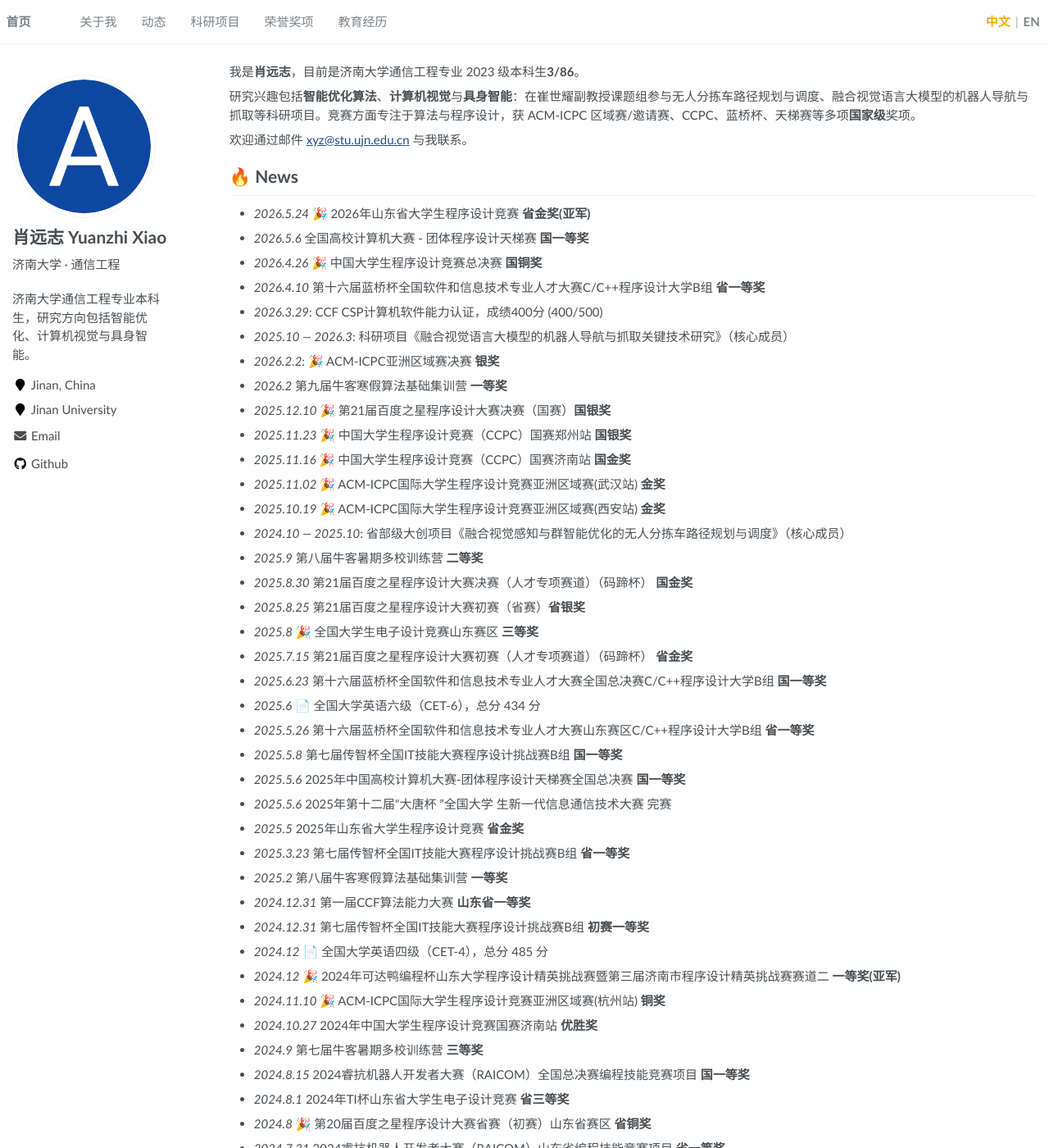
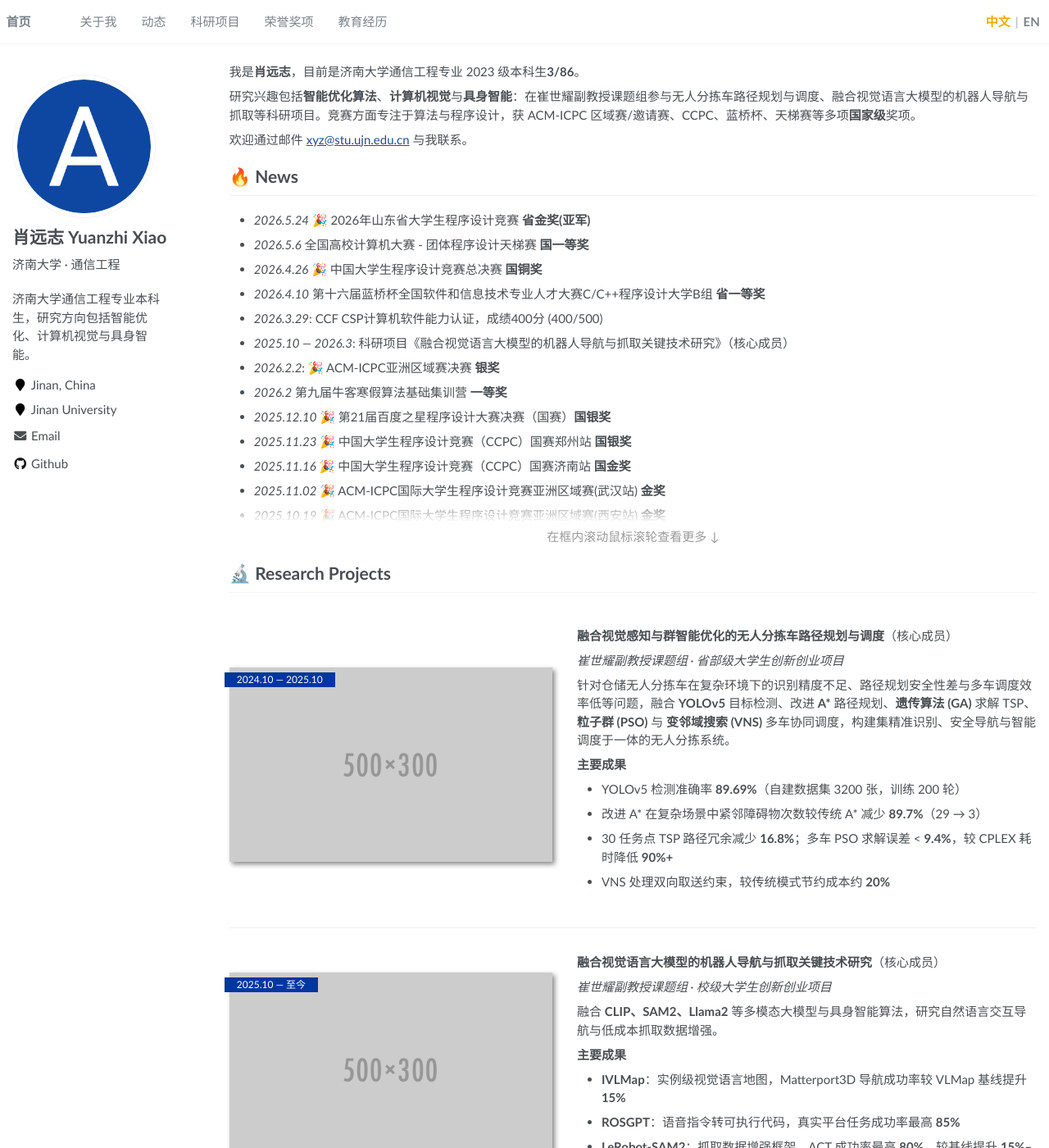
Before and after one commit to xuemanqwq/xuemanqwq.github.io, a Jekyll site: the page built from _pages/about.md, in a window 1280 px wide and 1400 px high. Shown: the whole window at 82% size. Built offline with Jekyll 4.4.1, drawn with Linux system fonts in a browser that asks for light colours; some of the changed text lies outside the part shown.

Commit message:
News 改为固定高度框内滚动

```diff
--- /dev/null
+++ b/_includes/news-collapse.html
@@ -0,0 +1,74 @@
+<style>
+  .news-scroll-wrap {
+    position: relative;
+    margin-bottom: 0.5em;
+  }
+
+  .news-scroll {
+    max-height: calc(1.75em * 15);
+    overflow-y: auto;
+    overflow-x: hidden;
+    overscroll-behavior: contain;
+    padding-right: 0.6em;
+    margin: 0;
+    -webkit-overflow-scrolling: touch;
+    scrollbar-width: thin;
+    scrollbar-color: #c9c9c9 transparent;
+  }
+
+  .news-scroll::-webkit-scrollbar {
+    width: 6px;
+  }
+
+  .news-scroll::-webkit-scrollbar-thumb {
+    background: #c9c9c9;
+    border-radius: 3px;
+  }
+
+  .news-scroll::-webkit-scrollbar-thumb:hover {
+    background: #eeac00;
+  }
+
+  .news-scroll-wrap::after {
+    content: "";
+    position: absolute;
+    left: 0;
+    right: 0.6em;
+    bottom: 1.6em;
+    height: 2.5em;
+    background: linear-gradient(to bottom, rgba(255, 255, 255, 0), #fff 90%);
+    pointer-events: none;
+  }
+
+  .news-scroll-wrap.is-scrolled-end::after {
+    opacity: 0;
+  }
+
+  .news-scroll-hint {
+    margin: 0.4em 0 0;
+    font-size: 0.8em;
+    color: #9a9a9a;
+    text-align: center;
+  }
+
+  html.site-lang-en .news-scroll-hint--zh { display: none; }
+  html:not(.site-lang-en) .news-scroll-hint--en { display: none; }
+</style>
+<script>
+  (function () {
+    document.addEventListener("DOMContentLoaded", function () {
+      document.querySelectorAll(".news-scroll-wrap").forEach(function (wrap) {
+        var box = wrap.querySelector(".news-scroll");
+        if (!box) return;
+
+        function updateFade() {
+          var atBottom = box.scrollTop + box.clientHeight >= box.scrollHeight - 4;
+          wrap.classList.toggle("is-scrolled-end", atBottom);
+        }
+
+        box.addEventListener("scroll", updateFade);
+        updateFade();
+      });
+    });
+  })();
+</script>
--- a/_includes/scripts.html
+++ b/_includes/scripts.html
@@ -1,5 +1,6 @@
 <script src="{{ '/assets/js/main.min.js' | relative_url }}"></script>
 
 {% include lang-switch.html %}
+{% include news-collapse.html %}
 {% include analytics.html %}
 {% include fetch_google_scholar_stats.html %}
--- a/_pages/about.md
+++ b/_pages/about.md
@@ -19,6 +19,10 @@ redirect_from:
 欢迎通过邮件 [xyz@stu.ujn.edu.cn](mailto:xyz@stu.ujn.edu.cn) 与我联系。
 
 # 🔥 News
+
+<div class="news-scroll-wrap" markdown="0">
+
+<div class="news-scroll" markdown="1">
 
 - *2026.5.24* 🎉 2026年山东省大学生程序设计竞赛 **省金奖(亚军)**
 - *2026.5.6*  全国高校计算机大赛 - 团体程序设计天梯赛 **国一等奖**
@@ -65,6 +69,13 @@ redirect_from:
 - *2024.4.30* 2024年中国高校计算机大赛-团体程序设计天梯赛全国总决赛 **国三等奖**
 - *2024.4.29* 第十五届蓝桥杯全国软件和信息技术专业人才大赛山东赛区C/C++程序设计大学B组 **省一等奖**
 - *2023.11* “跃骏杯”济南大学第六届ACM大学生程序设计新生赛 **一等奖(亚军)**
+
+</div>
+
+<p class="news-scroll-hint news-scroll-hint--zh">在框内滚动鼠标滚轮查看更多 ↓</p>
+<p class="news-scroll-hint news-scroll-hint--en">Scroll inside the box for more ↓</p>
+
+</div>
 
 # 🔬 Research Projects
 
```
